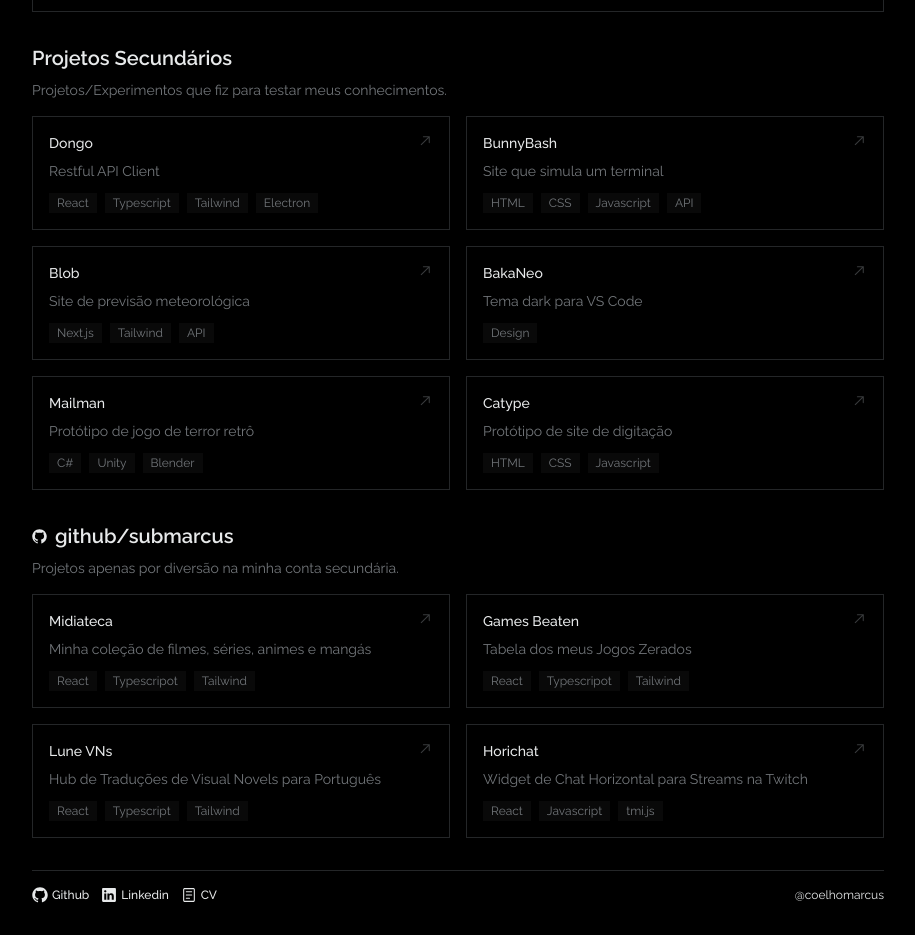
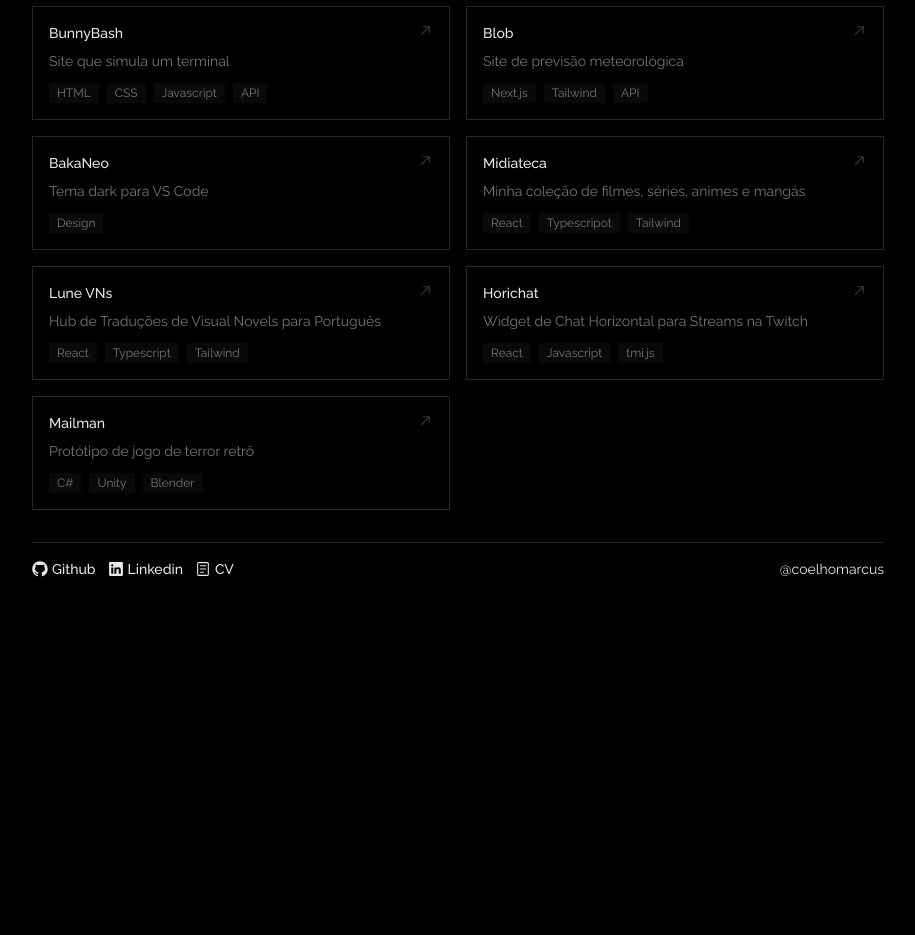
Before and after one commit to coelhomarcus/marcus, a React (Vite) app: page /projects in a window 1280 px wide. Shown: the part 1080-2015 px from the top of the page, without its empty margins (182-1097 px from the left). After the commit the page ends 1691 px from the top, so only its background shows below. Built offline with nearby package versions, Linux system fonts and the light colour scheme.

Commit message:
fix accent color & remove projects

```diff
--- a/index.html
+++ b/index.html
@@ -3,7 +3,6 @@
 
 <head>
    <meta charset="UTF-8" />
-   <link rel="manifest" href="/src/manifest.json" />
    <meta name="viewport" content="width=device-width, initial-scale=1.0" />
    <title>Marcus Coelho</title>
    <meta name="author" content="Marcus Coelho" />
--- a/src/components/About/About.tsx
+++ b/src/components/About/About.tsx
@@ -23,7 +23,7 @@ const About = () => {
             trajetória,{" "}
             <span>
                <a
-            className="text-foreground hover:underline"
+                  className="text-foreground hover:underline hover:text-accent-foreground"
                   href="https://docs.google.com/document/d/1wgOhwh-1YT-LRog9j1tvxzBVKfraoSzps1AiBGuSx9A/export?format=pdf"
                   download
                >
--- a/src/components/ContactLink/ContactLink.tsx
+++ b/src/components/ContactLink/ContactLink.tsx
@@ -4,7 +4,7 @@ const ContactLink = ({ Icon, title, href, ...props }: ContactLinkProps) => {
    return (
       <a
          href={href}
-         className="inline-flex items-center gap-1 font-medium text-xs transition-colors hover:text-muted-foreground"
+         className="inline-flex items-center gap-1 font-medium text-sm transition-colors hover:text-accent-foreground"
          {...props}
       >
          <Icon className="size-4" />
--- a/src/components/Footer/Footer.tsx
+++ b/src/components/Footer/Footer.tsx
@@ -35,7 +35,7 @@ const Footer = () => {
             href="https://github.com/coelhomarcus"
             target="_blank"
             rel="noopener noreferrer"
-        className="text-xs text-foreground hover:text-muted-foreground"
+            className="text-sm text-foreground hover:text-accent-foreground hidden sm:block"
          >
             @coelhomarcus
          </a>
--- a/src/components/Projects/Projects.tsx
+++ b/src/components/Projects/Projects.tsx
@@ -1,9 +1,6 @@
-import { GitHubLogoIcon } from "@radix-ui/react-icons";
-
 import {
    arrProjects,
    arrSideProjects,
-  arrSecondaryAccount,
 } from "../../utils/data/projects";
 import ProjectCard from "../ProjectCard/ProjectCard";
 import PageTitle from "@/components/PageTitle/PageTitle";
@@ -11,7 +8,6 @@ import PageTitle from "@/components/PageTitle/PageTitle";
 const Projects = () => {
    const projects = arrProjects;
    const sideProjects = arrSideProjects;
-  const secProjects = arrSecondaryAccount;
 
    return (
       <div className="text-foreground">
@@ -20,7 +16,7 @@ const Projects = () => {
          <p className="text-muted-foreground text-sm mb-4">
             Projetos que fiz ou participei no desenvolvimento.
          </p>
-      <div className="space-y-4 mb-8">
+         <div className="gap-4 mb-8 grid grid-cols-1 md:grid-cols-2">
             {projects.map((project, index) => {
                return (
                   <ProjectCard
@@ -33,37 +29,12 @@ const Projects = () => {
                );
             })}
          </div>
-      <h1 className="text-xl font-semibold mb-2">Projetos Secundários</h1>
+         <h2 className="text-xl font-semibold mb-2">Secundários</h2>
          <p className="text-muted-foreground text-sm mb-4">
-        Projetos/Experimentos que fiz para testar meus conhecimentos.
+            Projetos que fiz por diversão.
          </p>
          <div className="gap-4 mb-8 grid grid-cols-1 md:grid-cols-2">
             {sideProjects.map((project, index) => {
-          return (
-            <ProjectCard
-              key={index}
-              href={project.href}
-              name={project.name}
-              desc={project.desc}
-              tech={project.tech}
-            />
-          );
-        })}
-      </div>
-      <a
-        className="text-xl font-semibold mb-2 flex items-center gap-2 hover:text-muted-foreground"
-        href="https://github.com/submarcus"
-        target="_blank"
-        rel="noopener noreferrer"
-      >
-        <GitHubLogoIcon />
-        github/submarcus
-      </a>
-      <p className="text-muted-foreground text-sm mb-4">
-        Projetos apenas por diversão na minha conta secundária.
-      </p>
-      <div className="gap-4 mb-8 grid grid-cols-1 md:grid-cols-2">
-        {secProjects.map((project, index) => {
                return (
                   <ProjectCard
                      key={index}
--- a/src/utils/data/projects.tsx
+++ b/src/utils/data/projects.tsx
@@ -17,12 +17,6 @@ export const arrProjects: Project[] = [
 
 export const arrSideProjects: Project[] = [
    {
-      href: "https://github.com/coelhomarcus/dongo",
-      name: "Dongo",
-      desc: "Restful API Client",
-      tech: ["React", "Typescript", "Tailwind", "Electron"],
-   },
-   {
       href: "https://coelhomarcus.github.io/bunnybash/",
       name: "BunnyBash",
       desc: "Site que simula um terminal",
@@ -41,30 +35,9 @@ export const arrSideProjects: Project[] = [
       tech: ["Design"],
    },
    {
-      href: "https://coelhomarcus.itch.io/mailman",
-      name: "Mailman",
-      desc: "Protótipo de jogo de terror retrô",
-      tech: ["C#", "Unity", "Blender"],
-   },
-   {
-      href: "https://coelhomarcus.github.io/catype/",
-      name: "Catype",
-      desc: "Protótipo de site de digitação",
-      tech: ["HTML", "CSS", "Javascript"],
-   },
-];
-
-export const arrSecondaryAccount: Project[] = [
-   {
       href: "https://submarcus.github.io/midiateca",
       name: "Midiateca",
       desc: "Minha coleção de filmes, séries, animes e mangás",
-      tech: ["React", "Typescripot", "Tailwind"],
-   },
-   {
-      href: "https://submarcus.github.io/games-beaten",
-      name: "Games Beaten",
-      desc: "Tabela dos meus Jogos Zerados",
       tech: ["React", "Typescripot", "Tailwind"],
    },
    {
@@ -79,4 +52,10 @@ export const arrSecondaryAccount: Project[] = [
       desc: "Widget de Chat Horizontal para Streams na Twitch",
       tech: ["React", "Javascript", "tmi.js"],
    },
+   {
+      href: "https://coelhomarcus.itch.io/mailman",
+      name: "Mailman",
+      desc: "Protótipo de jogo de terror retrô",
+      tech: ["C#", "Unity", "Blender"],
+   },
 ];
```
Also changed, not shown: public/src/manifest.json (deleted), 1 other file (tests, documents, lock files or other folders). Lines whose indentation alone changed are shown as unchanged.
